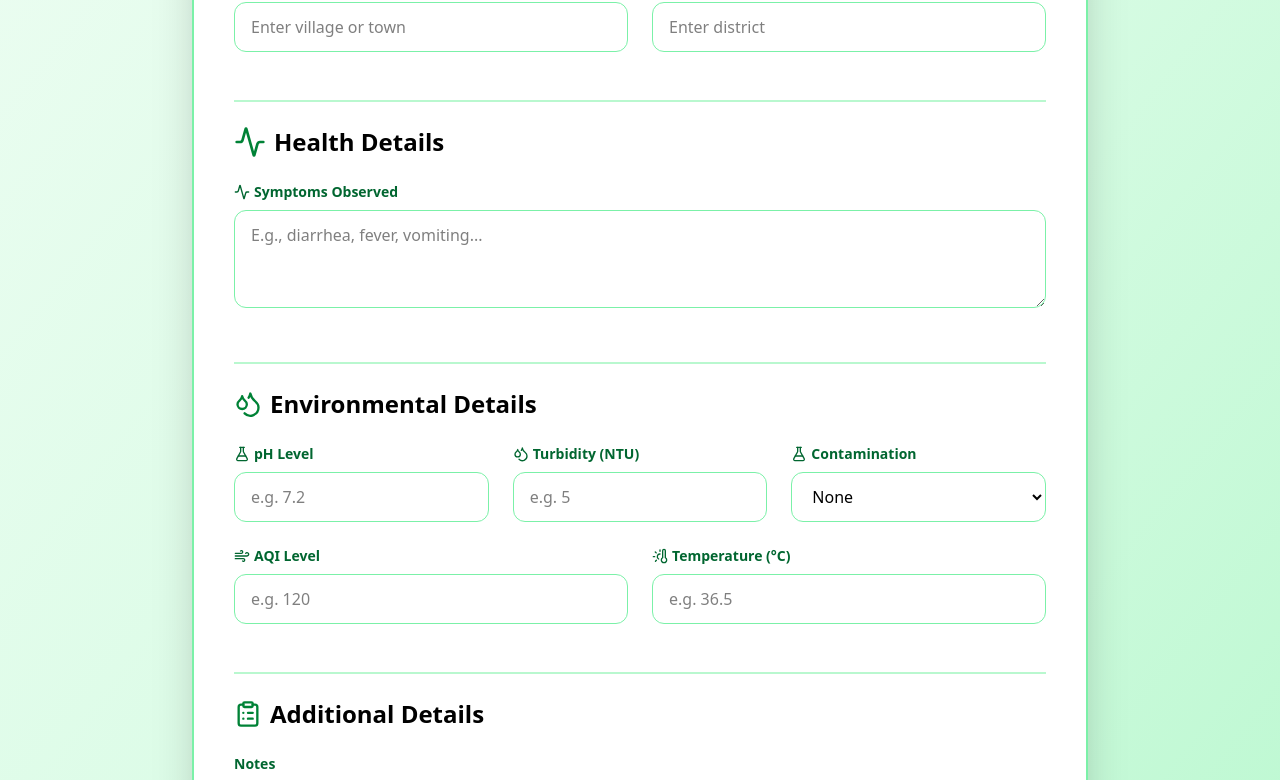
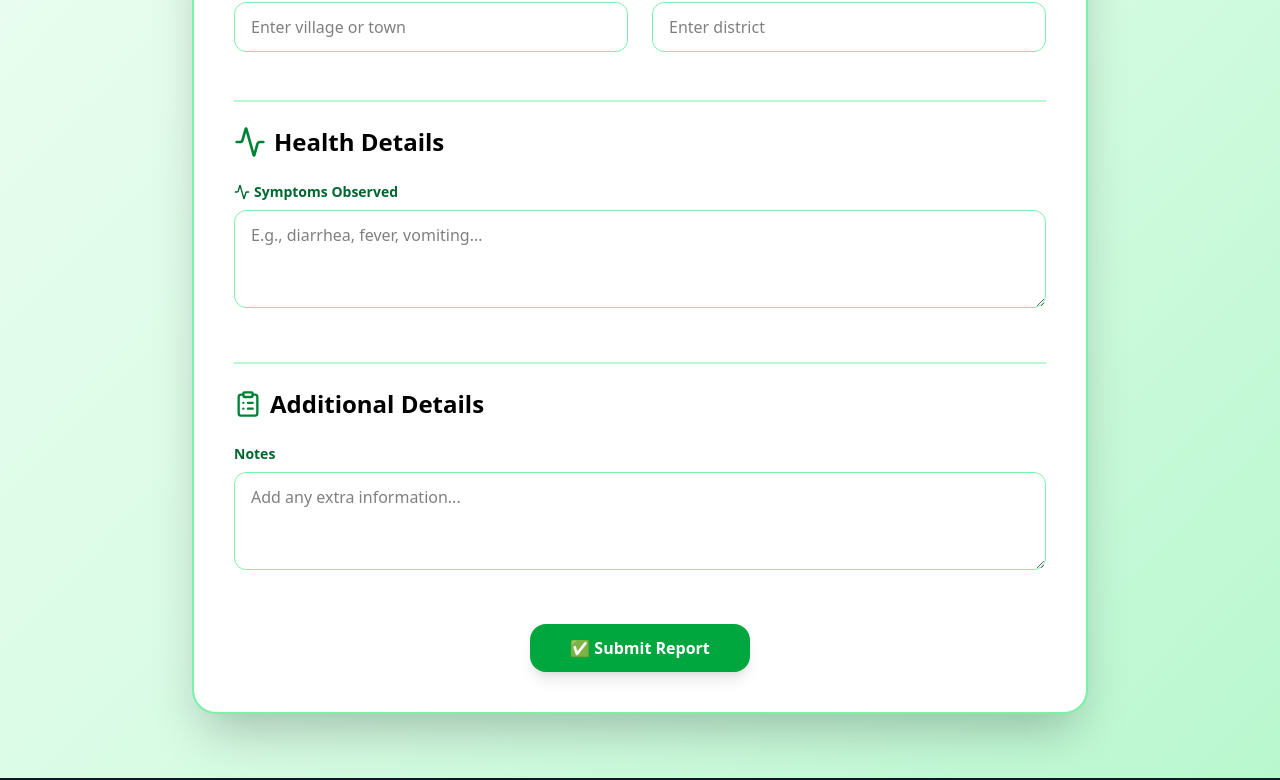
Before and after one commit to Anuj-Pratap-Singh12/Smart-Health-App, a React (Vite) app in the folder frontend/: page /Form in a window 1280 px wide. Shown: the part 536-1316 px from the top of the page. Built offline with nearby package versions, Linux system fonts and the light colour scheme.

Commit message:
Added login and signup buttons with redirect to login page

```diff
--- a/frontend/src/components/Navbar.jsx
+++ b/frontend/src/components/Navbar.jsx
@@ -15,12 +15,12 @@ const Navbar = () => {
             className="h-8 w-8"
           />
           <span className="font-bold text-3xl whitespace-nowrap">
-            Smart Health
+            SANJEEVANI
           </span>
         </div>
 
-        {/* Desktop Links (show only on large screens) */}
-        <div className="hidden lg:flex items-center space-x-4 xl:space-x-6  text-xl font-medium flex-shrink">
+        {/* Desktop Links */}
+        <div className="hidden lg:flex items-center space-x-4 xl:space-x-6 text-xl font-medium flex-shrink">
           <a href="#" className="hover:text-green-600 whitespace-nowrap">
             Home
           </a>
@@ -74,16 +74,23 @@ const Navbar = () => {
             )}
           </div>
 
-          {/* Get Started button (desktop only) */}
-          <div className="hidden lg:block flex-shrink-0">
-            <button
-              type="button"
+          {/* Login / Signup buttons (desktop only) */}
+          <div className="hidden lg:flex items-center space-x-2">
+            <a
+              href="/login"
+              className="text-green-600 border border-green-600 hover:bg-green-50
+                         rounded-lg text-lg px-4 py-2 whitespace-nowrap"
+            >
+              Login
+            </a>
+            <a
+              href="/signup"
               className="text-white bg-green-600 hover:bg-green-700
                          focus:ring-4 focus:outline-none focus:ring-green-300
                          font-medium rounded-lg text-lg px-4 py-2 whitespace-nowrap"
             >
-              Get started
-            </button>
+              Signup
+            </a>
           </div>
 
           {/* Mobile hamburger */}
@@ -111,7 +118,7 @@ const Navbar = () => {
 
       {/* Mobile Dropdown */}
       {isOpen && (
-        <div className="lg:hidden bg-gray-100  text-gray-900 px-4 py-3  space-y-2 shadow-md t">
+        <div className="lg:hidden bg-gray-100 text-gray-900 px-4 py-3 space-y-2 shadow-md">
           <a href="#" className="block hover:text-green-600">
             Home
           </a>
@@ -141,22 +148,23 @@ const Navbar = () => {
           <a href="#" className="block hover:text-green-600">
             Sign out
           </a>
-          <button
-            type="button"
-            className="w-full mt-3 text-white bg-green-600 hover:bg-green-700
+
+          {/* Login / Signup buttons in mobile */}
+          <a
+            href="/login"
+            className="w-full block text-center mt-3 text-green-600 border border-green-600
+                       hover:bg-green-50 rounded-lg text-lg px-4 py-2"
+          >
+            Login
+          </a>
+          <a
+            href="/signup"
+            className="w-full block text-center mt-3 text-white bg-green-600 hover:bg-green-700
                        focus:ring-4 focus:outline-none focus:ring-green-300
                        font-medium rounded-lg text-lg px-4 py-2"
           >
-            Get started
-          </button>
-          <button
-            type="button"
-            className="w-full mt-3 text-white bg-green-600 hover:bg-green-700
-                       focus:ring-4 focus:outline-none focus:ring-green-300
-                       font-medium rounded-lg text-lg px-4 py-2"
-          >
-            Get started
-          </button>
+            Signup
+          </a>
         </div>
       )}
     </nav>
--- a/frontend/src/components/screens/Dashboard.jsx
+++ b/frontend/src/components/screens/Dashboard.jsx
@@ -98,16 +98,36 @@ const Dashboard = () => {
 
   return (
     <div className="bg-green-50 min-h-screen p-4 md:p-6">
-      {/* Header */}
-      <div className="bg-green-100 p-5 rounded-lg shadow mb-6 flex flex-col md:flex-row justify-between items-center">
+      {/* Header with back + alert buttons */}
+      <div className="bg-green-100 p-5 rounded-lg shadow mb-6 flex flex-col md:flex-row justify-between items-center relative">
+
+        {/* Back button */}
+        <a
+          href="/"
+          className="absolute left-4 top-4 md:static md:mr-auto bg-white text-green-700 border border-green-400
+                     px-3 py-1 rounded hover:bg-green-50 transition"
+        >
+          ⬅ Back
+        </a>
+
         <div className="flex items-center gap-3">
           <div className="bg-green-400 text-white font-bold rounded-full w-12 h-12 flex items-center justify-center">NH</div>
           <div>
             <h1 className="font-bold text-xl md:text-2xl">National Health Surveillance Dashboard</h1>
-            <p className="text-sm md:text-base text-green-700">Light-green gradient • demo data • state drill-down</p>
+
           </div>
         </div>
-        <p className="text-sm md:text-base mt-2 md:mt-0 text-green-700">Demo • Click a state to view details</p>
+
+
+
+        {/* Red Alert button */}
+        <a
+          href="/alert"
+          className="absolute right-4 top-4 md:static md:ml-auto bg-red-600 text-white font-semibold px-4 py-2 rounded-lg shadow
+                     hover:bg-red-700 transition"
+        >
+          🚨 Alert
+        </a>
       </div>
 
       <div className="flex flex-col md:flex-row gap-6">
@@ -179,8 +199,8 @@ const Dashboard = () => {
                 <Doughnut
                   data={{
                     labels: ["Low", "High"],
-                    datasets: [{ data: [0.5, 0.5], backgroundColor: ["#d1fae5", "#facc15"] }]
-                  }}
+                    datasets: [{ data: [0.5, 0.5], backgroundColor: ["#d1fae5", "#facc15"] }]}
+                  }
                   options={chartOptions}
                   className="h-full"
                 />
--- a/frontend/src/components/screens/Form.jsx
+++ b/frontend/src/components/screens/Form.jsx
@@ -154,70 +154,7 @@ const Form = () => {
             </div>
           </div>
 
-          {/* ---- Environmental Info ---- */}
-          <hr className="border-t-2 border-green-200 my-6" />
-          <div>
-            <h2 className="flex items-center text-2xl font-bold text-black mb-6">
-              <Droplets className="w-7 h-7 text-green-700 mr-2" /> Environmental Details
-            </h2>
-            <div className="grid grid-cols-1 md:grid-cols-3 gap-6">
-              <div>
-                <label className="block text-sm font-semibold text-green-800 mb-2 flex items-center">
-                  <FlaskConical className="w-4 h-4 mr-1" /> pH Level
-                </label>
-                <input
-                  type="number"
-                  step="0.1"
-                  placeholder="e.g. 7.2"
-                  className="w-full px-4 py-3 rounded-xl border border-green-300 focus:ring-2 focus:ring-green-500 outline-none"
-                />
-              </div>
-              <div>
-                <label className="block text-sm font-semibold text-green-800 mb-2 flex items-center">
-                  <Droplets className="w-4 h-4 mr-1" /> Turbidity (NTU)
-                </label>
-                <input
-                  type="number"
-                  placeholder="e.g. 5"
-                  className="w-full px-4 py-3 rounded-xl border border-green-300 focus:ring-2 focus:ring-green-500 outline-none"
-                />
-              </div>
-              <div>
-                <label className="block text-sm font-semibold text-green-800 mb-2 flex items-center">
-                  <FlaskConical className="w-4 h-4 mr-1" /> Contamination
-                </label>
-                <select className="w-full px-4 py-3 rounded-xl border border-green-300 focus:ring-2 focus:ring-green-500 outline-none">
-                  <option>None</option>
-                  <option>Bacterial</option>
-                  <option>Chemical</option>
-                  <option>Other</option>
-                </select>
-              </div>
-            </div>
 
-            <div className="grid grid-cols-1 md:grid-cols-2 gap-6 mt-6">
-              <div>
-                <label className="block text-sm font-semibold text-green-800 mb-2 flex items-center">
-                  <Wind className="w-4 h-4 mr-1" /> AQI Level
-                </label>
-                <input
-                  type="number"
-                  placeholder="e.g. 120"
-                  className="w-full px-4 py-3 rounded-xl border border-green-300 focus:ring-2 focus:ring-green-500 outline-none"
-                />
-              </div>
-              <div>
-                <label className="block text-sm font-semibold text-green-800 mb-2 flex items-center">
-                  <ThermometerSun className="w-4 h-4 mr-1" /> Temperature (°C)
-                </label>
-                <input
-                  type="number"
-                  placeholder="e.g. 36.5"
-                  className="w-full px-4 py-3 rounded-xl border border-green-300 focus:ring-2 focus:ring-green-500 outline-none"
-                />
-              </div>
-            </div>
-          </div>
 
           {/* ---- Additional Info ---- */}
           <hr className="border-t-2 border-green-200 my-6" />
--- a/frontend/src/components/screens/Home.jsx
+++ b/frontend/src/components/screens/Home.jsx
@@ -198,9 +198,9 @@ const Home = () => {
           visible: { opacity: 1, y: 0, transition: { duration: 1.5 } },
         }}
       >
-        <button className="bg-green-600 hover:bg-green-700 text-white px-6 py-3 rounded-2xl font-semibold shadow-lg transition transform hover:scale-105">
+        <Link to="/form" className="bg-green-600 hover:bg-green-700 text-white px-6 py-3 rounded-2xl font-semibold shadow-lg transition transform hover:scale-105">
           Get Started
-        </button>
+        </Link>
         <button className="border border-green-600 text-green-700 hover:bg-green-600 hover:text-white px-6 py-3 rounded-2xl font-semibold shadow-lg transition transform hover:scale-105">
           Learn More
         </button>
```
Also changed, not shown: 1 other file (tests, documents, lock files or other folders).
